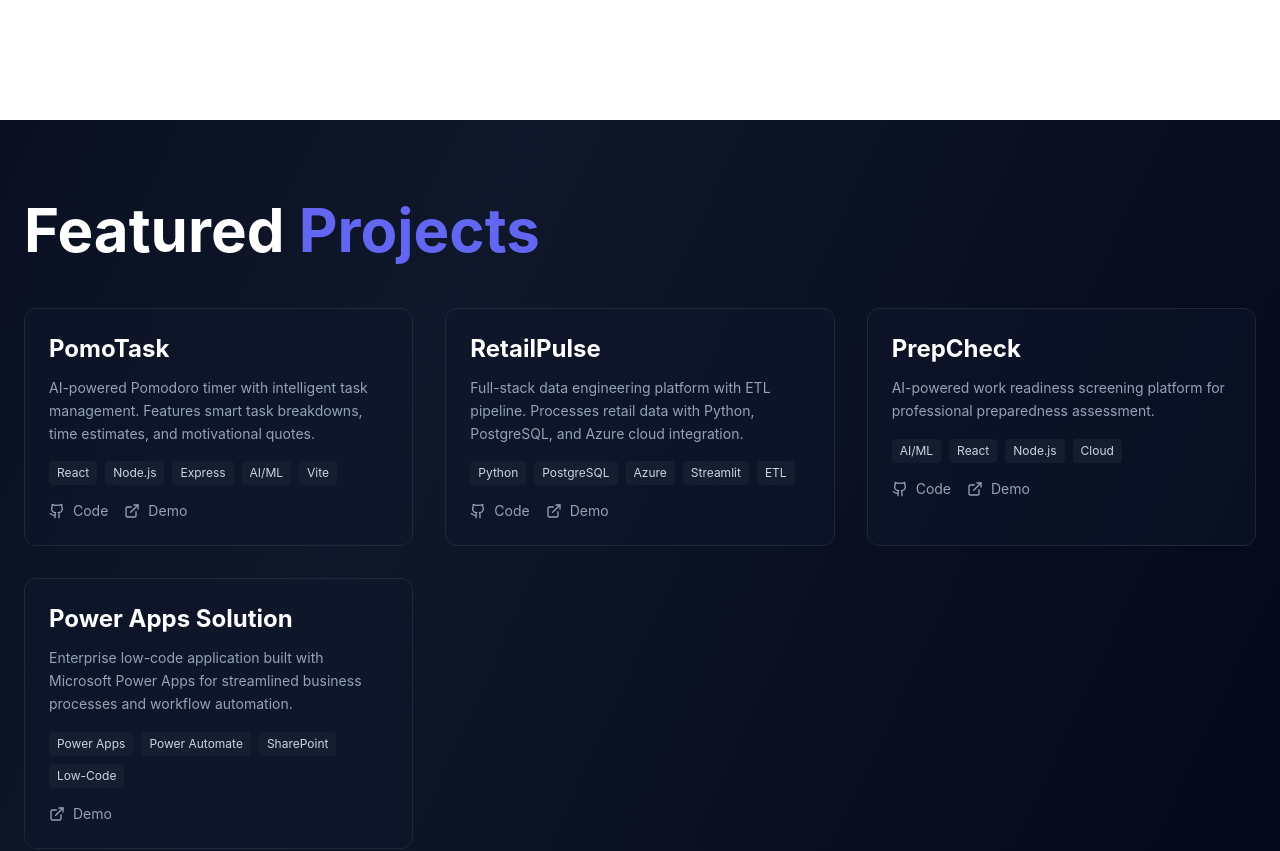
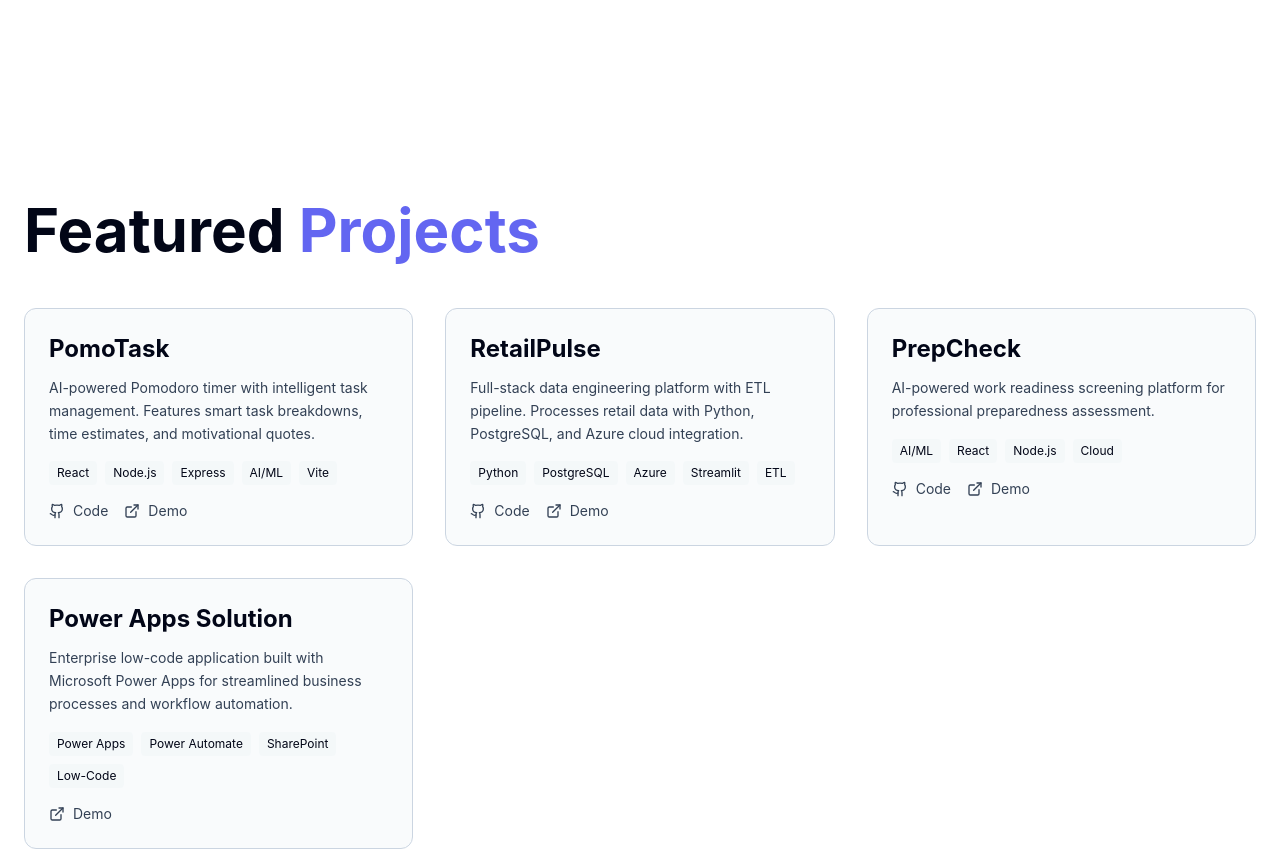
Before and after one commit to boipelo-codes/Project-Portfolio, a React (Vite) app: page / in a window 1280 px wide. Shown: the part 1480-2331 px from the top of the page. Built offline with nearby package versions, Linux system fonts and the light colour scheme.

Commit message:
update project file

```diff
--- a/src/components/projects.jsx
+++ b/src/components/projects.jsx
@@ -5,39 +5,35 @@ export default function Projects() {
   const projects = [
     {
       title: "PomoTask",
-      description:
-        "AI-powered Pomodoro timer with intelligent task management. Features smart task breakdowns, time estimates, and motivational quotes.",
+      description: "AI-powered Pomodoro timer with intelligent task management. Features smart task breakdowns, time estimates, and motivational quotes.",
       tech: ["React", "Node.js", "Express", "AI/ML", "Vite"],
       github: "https://github.com/itsleonbro/PomoTask",
-      demo: "https://pomo-task-azure.vercel.app/",
+      demo: "https://pomo-task-azure.vercel.app/"
     },
     {
       title: "RetailPulse",
-      description:
-        "Full-stack data engineering platform with ETL pipeline. Processes retail data with Python, PostgreSQL, and Azure cloud integration.",
+      description: "Full-stack data engineering platform with ETL pipeline. Processes retail data with Python, PostgreSQL, and Azure cloud integration.",
       tech: ["Python", "PostgreSQL", "Azure", "Streamlit", "ETL"],
       github: "https://github.com/MmelIGaba/RetailPulse",
-      demo: "https://retailpulse-04.streamlit.app/",
+      demo: "https://retailpulse-04.streamlit.app/"
     },
     {
       title: "PrepCheck",
-      description:
-        "AI-powered work readiness screening platform for professional preparedness assessment.",
+      description: "AI-powered work readiness screening platform for professional preparedness assessment.",
       tech: ["AI/ML", "React", "Node.js", "Cloud"],
       github: "https://github.com/MmelIGaba/PrepCheck",
-      demo: "https://prepcheck-1.onrender.com/",
+      demo: "https://prepcheck-1.onrender.com/"
     },
     {
       title: "Power Apps Solution",
-      description:
-        "Enterprise low-code application built with Microsoft Power Apps for streamlined business processes and workflow automation.",
+      description: "Enterprise low-code application built with Microsoft Power Apps for streamlined business processes and workflow automation.",
       tech: ["Power Apps", "Power Automate", "SharePoint", "Low-Code"],
-      demo: "https://apps.powerapps.com/play/e/default-a3f14f21-237f-4028-b978-425eb768a716/a/ff81b365-5ea2-4816-bd8e-3e723680ebc4?tenantId=a3f14f21-237f-4028-b978-425eb768a716",
-    },
+      demo: "https://apps.powerapps.com/play/e/default-a3f14f21-237f-4028-b978-425eb768a716/a/ff81b365-5ea2-4816-bd8e-3e723680ebc4?tenantId=a3f14f21-237f-4028-b978-425eb768a716"
+    }
   ];
 
   return (
-    <section id="projects" className="min-h-screen py-20 px-6">
+    <section id="projects" className="min-h-screen py-20 px-6 bg-slate-950 dark:bg-white text-white dark:text-slate-950">
       <div className="max-w-7xl mx-auto">
         <h2 className="text-4xl md:text-6xl font-bold mb-12 animate-fadeIn">
           Featured <span className="text-indigo-500">Projects</span>
@@ -47,22 +43,15 @@ export default function Projects() {
           {projects.map((project, index) => (
             <div
               key={index}
-              className="group p-6 bg-slate-900/50 border border-slate-800 rounded-xl hover:border-indigo-500/50 transition-all hover:scale-105 animate-fadeIn"
+              className="group p-6 bg-slate-900/50 dark:bg-slate-200/20 border border-slate-800 dark:border-slate-300 rounded-xl hover:border-indigo-500/50 transition-all hover:scale-105 animate-fadeIn"
               style={{ animationDelay: `${index * 100}ms` }}
             >
-              <h3 className="text-2xl font-bold mb-3 group-hover:text-indigo-400 transition-colors">
-                {project.title}
-              </h3>
-              <p className="text-slate-400 mb-4 text-sm leading-relaxed">
-                {project.description}
-              </p>
+              <h3 className="text-2xl font-bold mb-3 group-hover:text-indigo-400">{project.title}</h3>
+              <p className="text-slate-400 dark:text-slate-700 mb-4 text-sm leading-relaxed">{project.description}</p>
 
               <div className="flex flex-wrap gap-2 mb-4">
-                {project.tech.map((tech) => (
-                  <span
-                    key={tech}
-                    className="px-2 py-1 bg-slate-800/50 text-xs rounded text-slate-300"
-                  >
+                {project.tech.map(tech => (
+                  <span key={tech} className="px-2 py-1 bg-slate-800/50 dark:bg-slate-200/20 text-xs rounded text-slate-300 dark:text-slate-950">
                     {tech}
                   </span>
                 ))}
@@ -70,25 +59,13 @@ export default function Projects() {
 
               <div className="flex gap-4">
                 {project.github && (
-                  <a
-                    href={project.github}
-                    target="_blank"
-                    rel="noopener noreferrer"
-                    className="flex items-center gap-2 text-sm text-slate-400 hover:text-white transition-colors"
-                  >
-                    <Github className="w-4 h-4" />
-                    Code
+                  <a href={project.github} target="_blank" rel="noopener noreferrer" className="flex items-center gap-2 text-sm text-slate-400 dark:text-slate-700 hover:text-white dark:hover:text-slate-950 transition-colors">
+                    <Github className="w-4 h-4" /> Code
                   </a>
                 )}
                 {project.demo && (
-                  <a
-                    href={project.demo}
-                    target="_blank"
-                    rel="noopener noreferrer"
-                    className="flex items-center gap-2 text-sm text-slate-400 hover:text-white transition-colors"
-                  >
-                    <ExternalLink className="w-4 h-4" />
-                    Demo
+                  <a href={project.demo} target="_blank" rel="noopener noreferrer" className="flex items-center gap-2 text-sm text-slate-400 dark:text-slate-700 hover:text-white dark:hover:text-slate-950 transition-colors">
+                    <ExternalLink className="w-4 h-4" /> Demo
                   </a>
                 )}
               </div>
```
